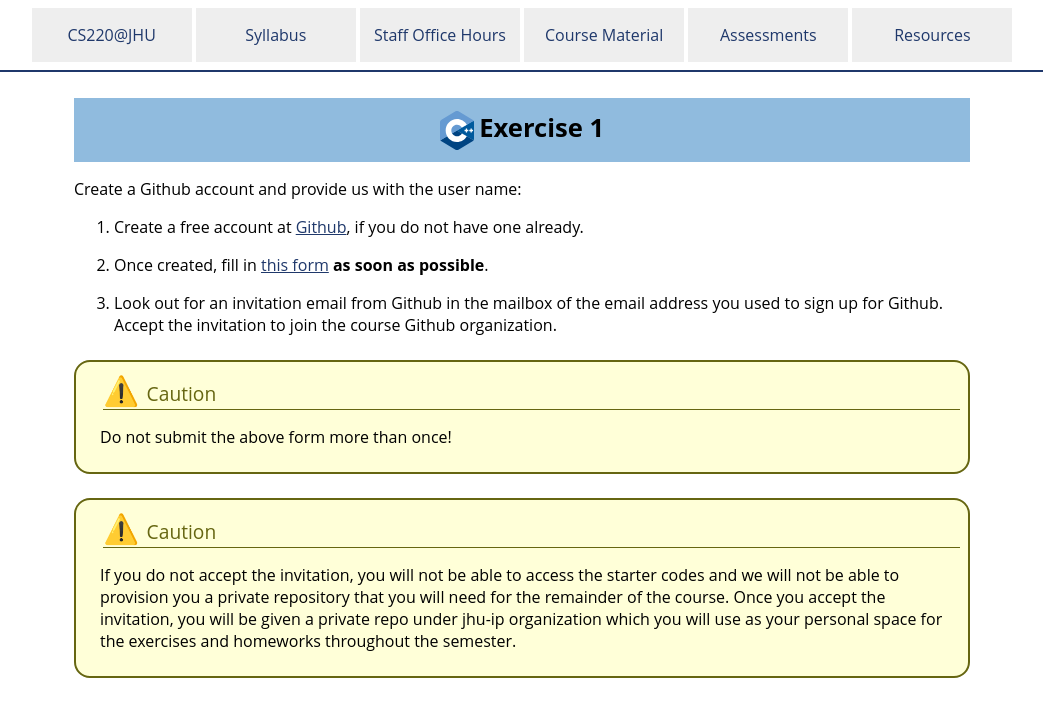
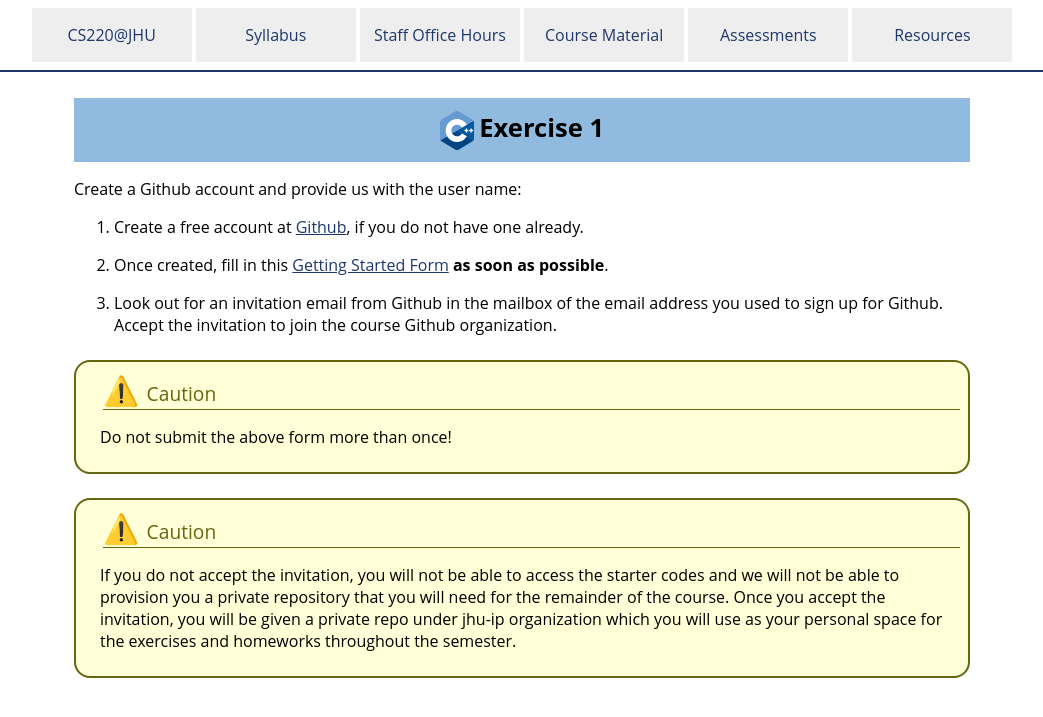
Before and after one commit to jhu-ip/cs220-sp26, a Jekyll site: the page built from exercise/ex01.md, in a window 1280 px wide. Shown: the top 717 px of the page, without its empty margins (118-1161 px from the left). Built offline with Jekyll 4.4.1, drawn with Linux system fonts in a browser that asks for light colours.

Commit message:
updated github name form link for ex01

```diff
--- a/exercise/ex01.md
+++ b/exercise/ex01.md
@@ -8,7 +8,7 @@
 
 1. Create a free account at <a href="https://github.com/join">Github</a>, if you do not have one already.
 
-2. Once created, fill in <a href="https://forms.gle/3mAu33jQJy5FqGrT6" target="_blank">this form</a> **as soon as possible**.
+2. Once created, fill in this <a href="https://forms.gle/vgLtpskFiwFQusYh9" target="_blank">Getting Started Form</a> **as soon as possible**.
 
 3. Look out for an invitation email from Github in the mailbox of the email address you used to sign up for Github. Accept the invitation to join the course Github organization.
 
```
